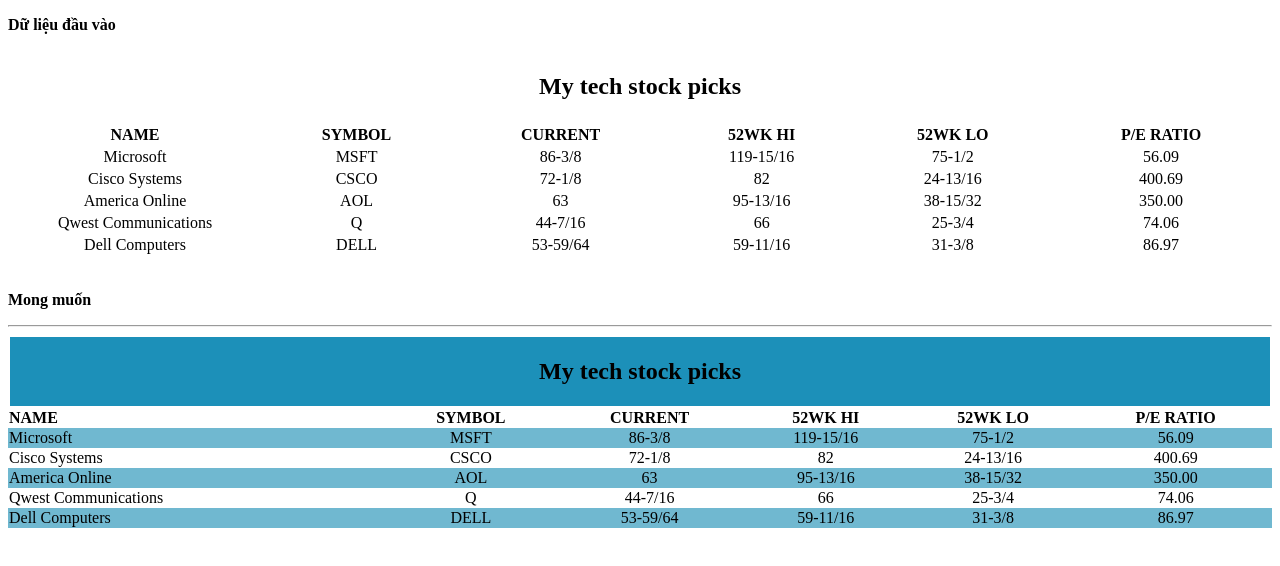
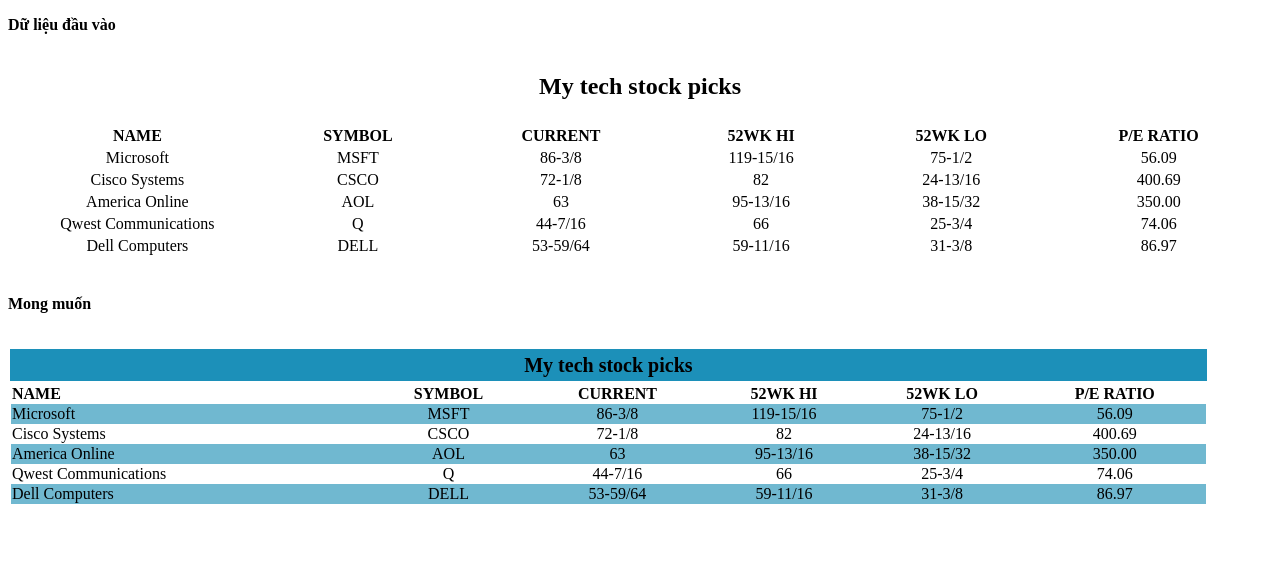
Before and after one commit to banhdacua/LearningHTML, a plain HTML site: page homework_1_basicTagHTML/text5.html in a window 1280 px wide. Drawn offline with Linux system fonts and the light colour scheme.

Commit message:
Mihihihihi

```diff
--- a/homework_1_basicTagHTML/text5.html
+++ b/homework_1_basicTagHTML/text5.html
@@ -16,6 +16,8 @@
                 <h2>My tech stock picks</h2>
             </td>
         </tr>
+        <tr>
+            <td>
                 <table width="100%">
                     <tr>
                         <th width="20%">NAME</th>
@@ -66,16 +68,22 @@
                         <td>86.97</td>
                     </tr>
                 </table>
+            </td>
+        </tr>
     </table>
     <br>
     <p><b>Mong muốn</b></p>
-    <hr>
-    <table width="100%">
-        <tr align="center" style="background-color: #1C90B9;">
+    <br>
+    <table width="95%">
+        <tr align="center" style="background-color: #1C90B9; line-height: 30px;">
+            <th style="font-size: 20px;">
+                My tech stock picks
+            </th>
+
+        </tr>
+
+        <tr>
             <td>
-                <h2>My tech stock picks</h2>
-            </td>
-        </tr>
                 <table width="100%" style="border-collapse: collapse;">
                     <tr>
                         <th width="30%" align="left">NAME</th>
@@ -126,6 +134,8 @@
                         <td>86.97</td>
                     </tr>
                 </table>
+            </td>
+        </tr>
     </table>
 </body>
 
```
Lines whose indentation alone changed are shown as unchanged.
